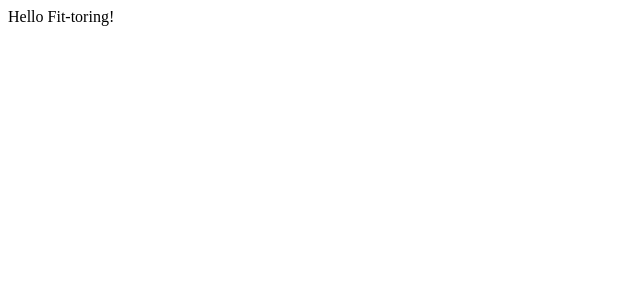
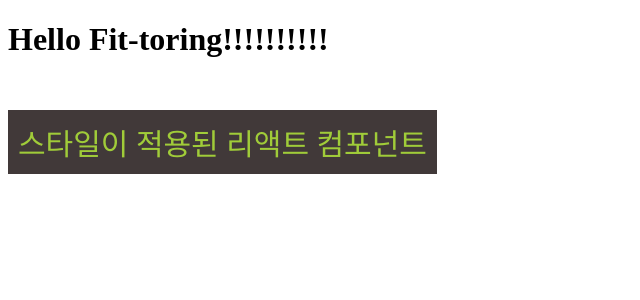
Before and after one commit to woowacourse-teams/2025-Fit-toring, a React app in the folder frontend/: page / in a window 1280 px wide. Shown: the top 300 px of the page, without its empty margins (0-640 px from the left). Built offline with nearby package versions, Linux system fonts and the light colour scheme.

Commit message:
build: 스타일이 적용된 리액트 컴포넌트 추가 및 react runtime webpack 설정 수정
Co-authored-by: kimyou1102 <yoosk5485@naver.com>
Co-authored-by: Beomtae <region9@naver.com>

```diff
--- a/frontend/App.tsx
+++ b/frontend/App.tsx
@@ -1,7 +1,20 @@
-import React from "react"
+import styled from "@emotion/styled"
 
-const App = () => {
-  return <div>Hello Fit-toring!</div>
+const Emotion = styled.p`
+  display: inline-block;
+  font-size: 30px;
+  padding: 10px;
+  color: #a0cc39;
+  background-color: #413939;
+`
+
+function App() {
+  return (
+    <>
+      <h1>Hello Fit-toring!!!!!!!!!!</h1>
+      <Emotion>스타일이 적용된 리액트 컴포넌트</Emotion>
+    </>
+  )
 }
 
 export default App
--- a/frontend/main.tsx
+++ b/frontend/main.tsx
@@ -1,4 +1,3 @@
-import React from "react"
 import { createRoot } from "react-dom/client"
 import App from "./App"
 
--- a/frontend/webpack.config.js
+++ b/frontend/webpack.config.js
@@ -17,7 +17,7 @@ module.exports = {
             options: {
               presets: [
                 "@babel/preset-env",
-                "@babel/preset-react",
+                ["@babel/preset-react", { runtime: "automatic" }],
                 "@babel/preset-typescript",
               ],
             },
```
